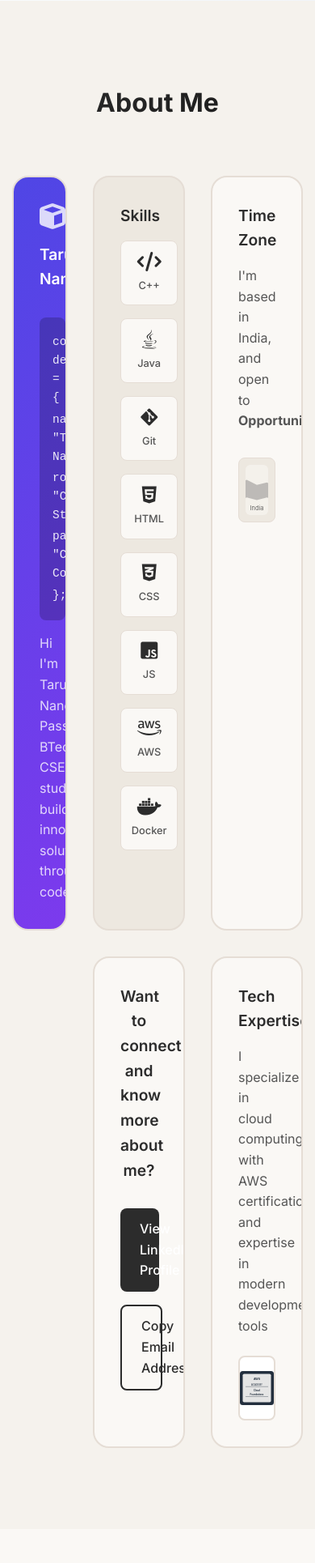
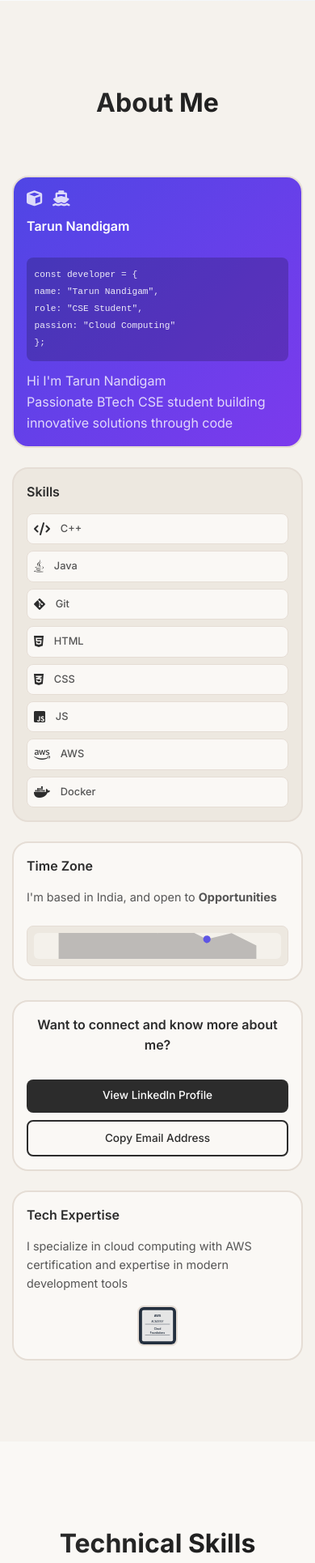
Before and after one commit to tarunnandigam/portfolio-website, a Flask app: page / in a window 390 px wide. Shown: the part 969-2899 px from the top of the page at 81% size. Run offline with Flask 3, Linux system fonts and the light colour scheme.

Commit message:
Improve the display of the About Me section when viewed on phones
Enhance mobile responsiveness of About Me section via CSS media queries, grid adjustments, and font/element sizing.

Replit-Commit-Author: Agent
Replit-Commit-Session-Id: 6cd743e1-dae2-423a-9fd6-6951070c33be
Replit-Commit-Screenshot-Url: https://storage.googleapis.com/screenshot-production-us-central1/d0c3c9e5-590d-4b34-aa50-4e2cb7e4fa4d/f8920627-d81e-47f8-9b7e-b34acafa6b90.jpg

```diff
--- a/static/css/style.css
+++ b/static/css/style.css
@@ -1183,15 +1183,66 @@ html {
     .about-grid {
         grid-template-columns: 1fr;
         grid-template-rows: auto;
+        gap: 1.5rem;
+        min-height: auto;
     }
 
-    .coding-card {
+    .coding-card,
+    .skills-card,
+    .timezone-card,
+    .connect-card,
+    .tech-card {
         grid-column: 1;
         grid-row: auto;
     }
 
+    .about-card {
+        padding: 1.5rem;
+        min-height: auto;
+    }
+
     .skills-grid {
         grid-template-columns: repeat(2, 1fr);
+        gap: 0.8rem;
+    }
+
+    .skill-item {
+        padding: 0.6rem;
+    }
+
+    .skill-item i {
+        font-size: 1.2rem;
+    }
+
+    .skill-item span {
+        font-size: 0.75rem;
+    }
+
+    .code-snippet {
+        font-size: 0.8rem;
+        padding: 0.8rem;
+    }
+
+    .tech-icons i {
+        font-size: 1.5rem;
+    }
+
+    .connect-buttons {
+        gap: 0.8rem;
+    }
+
+    .connect-btn {
+        padding: 0.7rem 1.2rem;
+        font-size: 0.9rem;
+    }
+
+    .cert-badge {
+        width: 60px;
+        height: 60px;
+    }
+
+    .world-map {
+        height: 60px;
     }
 
     .contact-content {
@@ -1237,6 +1327,22 @@ html {
 
     .skills-grid {
         grid-template-columns: 1fr;
+        gap: 0.5rem;
+    }
+
+    .skill-item {
+        padding: 0.5rem;
+        flex-direction: row;
+        justify-content: flex-start;
+        gap: 0.8rem;
+    }
+
+    .skill-item i {
+        font-size: 1rem;
+    }
+
+    .skill-item span {
+        font-size: 0.8rem;
     }
 
     .profile-card {
@@ -1248,6 +1354,58 @@ html {
         grid-template-columns: 1fr;
     }
 
+    .about-card {
+        padding: 1rem;
+    }
+
+    .card-title {
+        font-size: 1rem;
+        margin-bottom: 0.8rem;
+    }
+
+    .code-snippet {
+        font-size: 0.7rem;
+        padding: 0.6rem;
+        margin: 0.8rem 0;
+    }
+
+    .tech-icons {
+        gap: 0.8rem;
+        margin-bottom: 0.8rem;
+    }
+
+    .tech-icons i {
+        font-size: 1.2rem;
+    }
+
+    .connect-buttons {
+        gap: 0.6rem;
+    }
+
+    .connect-btn {
+        padding: 0.6rem 1rem;
+        font-size: 0.85rem;
+    }
+
+    .cert-badge {
+        width: 50px;
+        height: 50px;
+    }
+
+    .world-map {
+        height: 50px;
+    }
+
+    .location-text {
+        font-size: 0.9rem;
+        margin-bottom: 1rem;
+    }
+
+    .tech-description {
+        font-size: 0.9rem;
+        margin-bottom: 1rem;
+    }
+
     .container {
         padding: 0 15px;
     }
```
Also changed, not shown: other parts of static/css/style.css (+39 -0 lines), replit.md (+9 -0 lines).
